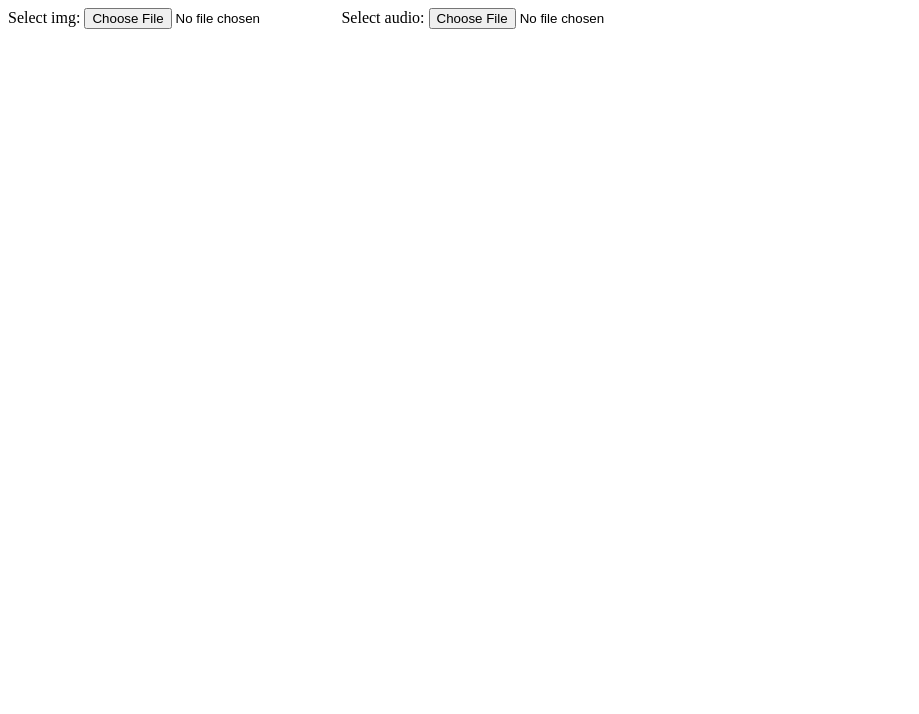
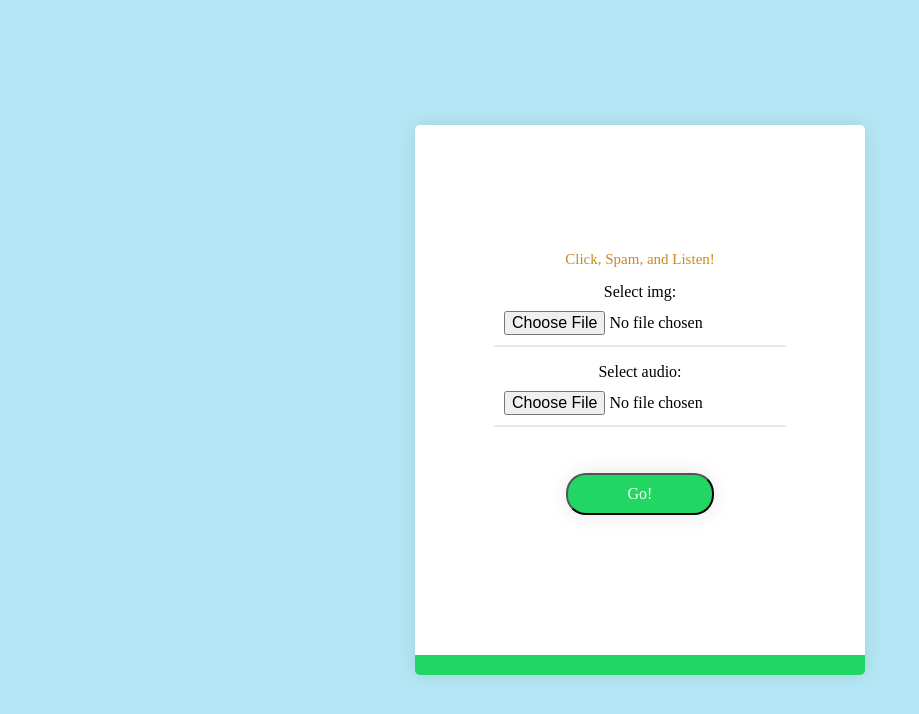
Before and after one commit to kgomez0110/meme, a plain HTML site: page index.html in a window 1280 px wide. Shown: the whole page, without its empty margins (0-919 px from the left). Drawn offline with Linux system fonts and the light colour scheme.

Commit message:
inital front end

```diff
--- /dev/null
+++ b/index.css
@@ -0,0 +1,81 @@
+body {
+	background: #b4e7f5;
+}
+* {
+	box-sizing: border-box;
+	font-family: 'avenir';
+}
+
+*:focus {
+	outline: none;
+}
+button {
+	box-shadow: 0px 0 20px 0px rgba(0,0,0,0.1);
+}
+.mobile-wrapper {
+	width: 100vw;
+    height: 100vh;
+    overflow: hidden;
+}
+.center {
+	width: 450px;
+    height: 550px;
+    background: white;
+    position: absolute;
+    left: 50%;
+    top: 50%;
+    transform: translate(-50%, -50%);
+    border-radius: 5px;
+    display: flex;
+    align-items: center;
+    box-shadow: 0px 0 20px 0px rgba(0,0,0,0.1);
+    flex-direction: column;
+    padding: 40px;
+    justify-content: center;
+    border-bottom: 20px solid #21d662;
+}
+
+.title {
+    font-family: 'avenir-black';
+    padding-bottom: 0px;
+    font-size: 15px;
+    color: #cc8822;
+}
+
+
+.center input {
+	border: none;
+    border-bottom: 2px solid #e8e8e8;
+    width: 100%;
+    font-size: 16px;
+    padding: 10px;
+    margin-bottom: 16px;
+    transition: border 0.2s ease;
+}
+
+.center input:focus {
+	border-bottom: 2px solid #cacaca;
+}
+
+button {
+	background: deepskyblue;
+    padding: 10px 60px;
+    border-radius: 20px;
+    display: flex;
+    align-items: center;
+    justify-content: center;
+    color: white;
+    margin: 30px;
+    font-size: 16px;
+}
+
+.host {
+	background: #21d662;
+}
+
+	.center-wrapper {
+		display: flex;
+	    align-items: center;
+	    justify-content: center;
+	    flex-direction: column;
+	}
--- a/index.html
+++ b/index.html
@@ -1,12 +1,29 @@
 <!DOCTYPE html>
-  <head>
+    <head>
+          <title>Album Select</title>
+          <link rel="stylesheet" type="text/css" href="index.css"/>
+          <link href="https://fonts.googleapis.com/icon?family=Material+Icons"
+             rel="stylesheet">
+      </head>
 
-  </head>
 
   <body>
-    <div onClick="drawImage()" id="screen">
-      Select img: <input type="file" id="img">
-      Select audio: <input type="file" id="audio">
-    </div>
+    <body background="testbackground.jpg">
+      <div class="center">
+                <p class="title">Click, Spam, and Listen!</p>
+    			<div class="center-wrapper">
+            Select img: <input type="file" id="img">
+            Select audio: <input type="file" id="audio">
+            <button onclick="location.href='static/hostgame/index.html';" class="host">Go!</button>
+    			</div>
+    		</div>
     <script src="./script.js"></script>
   </body>
+
+
+
+<!--
+    <div onClick="drawImage()" id="screen">
+
+    <button onclick="location.href='static/joingame/index.html';">Join</button>
+    </div> -->
```
Also changed, not shown: testbackground.jpg (added).
